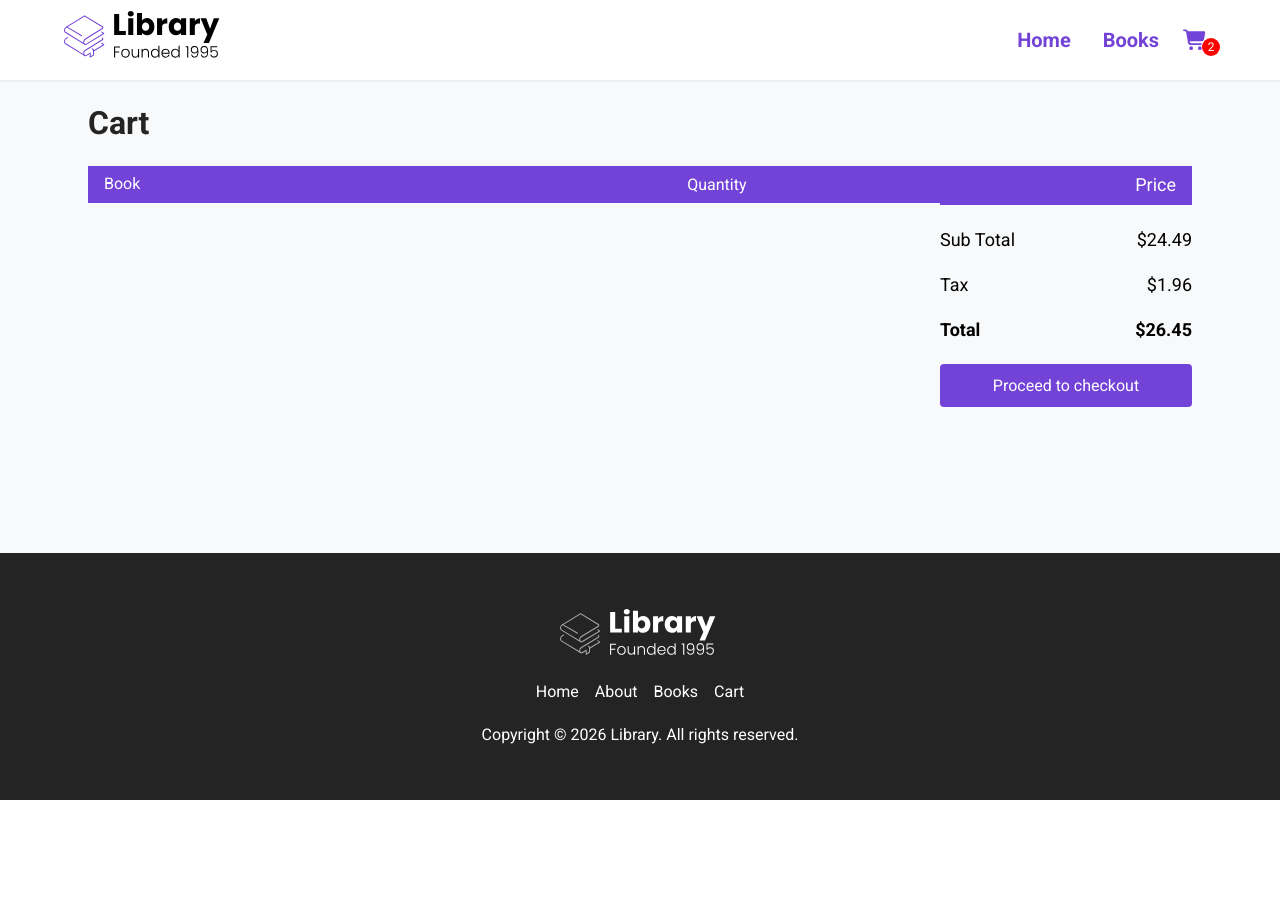
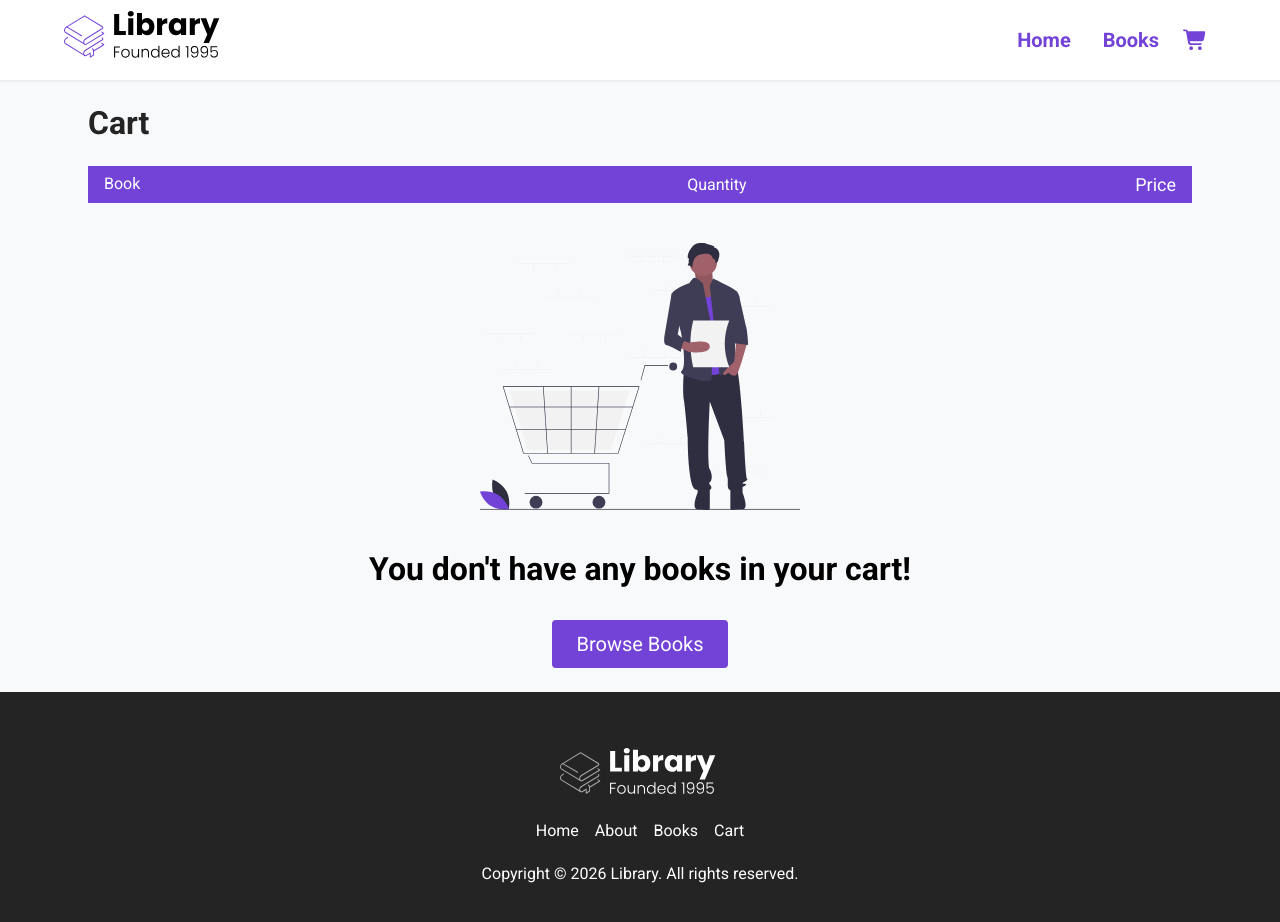
Before and after one commit to lisamolina1993/E-Commerce-App-w-React, a React (Create React App) app: page /cart in a window 1280 px wide. Shown: the top 922 px of the page. Before the commit the page ends 800 px from the top, so only its background shows below. Built offline with nearby package versions, Linux system fonts and the light colour scheme.

Commit message:
loading state and cart details completed

```diff
--- a/src/App.js
+++ b/src/App.js
@@ -12,25 +12,63 @@ function App() {
   const [cart, setCart] = useState([]);
 
   function addToCart(book) {
-     setCart(prevCart => [...prevCart, { ...book, quantity: 1 }]);
+    setCart([...cart, { ...book, quantity: 1 }])
+
+    // OPTION 2
+    // setCart(prevCart => [...prevCart, { ...book, quantity: 1 }]);
+  }
+
+  function removeItem(item) {
+    setCart(cart.filter((book) => book.id !== item.id))
+  }
+
+  function itemsInCart() {
+    let counter = 0;
+    cart.forEach((item) => {
+      counter += item.quantity
+    })
+    return counter;
   }
 
   function changeQuantity(book, quantity) {
-    console.log(book, quantity)
+    setCart(cart.map(item => {
+      if (item.id === book.id) {
+        return {
+          ...item,
+          quantity: +quantity,
+        }
+      }
+      else {
+        return item
+      }
+    }))
+
+
+    // OPTION 2
+    // setCart(cart.map((item) => {
+    // return item.id === book.id ?
+    // {...item, quantity: +quantity,} : item}) );
+
+    // OPTION 3
+    // setCart(prevCart =>
+    //   prevCart.map(item =>
+    //     item.id === book.id ? { ...item, quantity: Number(quantity) } : item
+    //   )
+    // );
   }
 
-  // useEffect(() => {
-  //   console.log(cart)
-  // }, [cart])
+  useEffect(() => {
+    console.log(cart)
+  }, [cart])
 
   return (
     <Router>
       <div className="App">
-        <Nav />
+        <Nav itemsInCart={itemsInCart()} />
         <Route path="/" exact component={Home} />
         <Route path="/books" exact render={() => <Books books={books} />} />
-        <Route path="/books/:id" render={() => <BookInfo books={books} addToCart={addToCart} cart={cart} />} />
-        <Route path="/cart" render={() => <Cart books={books} cart={cart} changeQuantity={changeQuantity} />} />
+        <Route path="/books/:id" render={() => <BookInfo books={books} cart={cart} addToCart={addToCart} />} />
+        <Route path="/cart" render={() => <Cart books={books} cart={cart} changeQuantity={changeQuantity} removeItem={removeItem} />} />
         <Footer />
       </div>
     </Router>
--- a/src/components/Landing.jsx
+++ b/src/components/Landing.jsx
@@ -1,5 +1,6 @@
 import React from "react";
 import UndrawBooks from "../assets 2/Undraw_Books.svg"
+import { Link } from "react-router-dom/cjs/react-router-dom.min";
 
 const Landing = () => {
   return (
@@ -11,9 +12,9 @@ const Landing = () => {
             <h2>
               Find your dream book with <span className="purple">Library</span>
             </h2>
-            <a href="/books">
+            <Link to="/books">
               <button className="btn">Browse books</button>
-            </a>
+            </Link>
           </div>
           <figure className="header__img--wrapper">
             <img src={UndrawBooks} alt="" className="" />
--- a/src/components/Nav.jsx
+++ b/src/components/Nav.jsx
@@ -3,7 +3,7 @@ import { FontAwesomeIcon } from "@fortawesome/react-fontawesome";
 import LibraryLogo from "../assets 2/Library.svg";
 import { Link } from "react-router-dom";
 
-const Nav = () => {
+const Nav = ({ itemsInCart }) => {
     function openMenu() {
         document.body.classList.add("menu--open")
     }
@@ -14,28 +14,30 @@ const Nav = () => {
   return (
     <nav>
       <div className="nav__container">
-        <a href="/">
+        <Link to="/">
           <img src={LibraryLogo} alt="" className="logo" />
-        </a>
+        </Link>
         <ul className="nav__links">
           <li className="nav__list">
-            <a href="/" className="nav__link">
+            <Link to="/" className="nav__link">
               Home
-            </a>
+            </Link>
           </li>
           <li className="nav__list">
-            <a href="/books" className="nav__link">
+            <Link to="/books" className="nav__link">
               Books
-            </a>
+            </Link>
           </li>
           <button className="btn__menu" onClick={openMenu}>
             <FontAwesomeIcon icon="bars" />
           </button>
           <li className="nav__icon">
-            <a href="/cart" className="nav__link">
+            <Link to="/cart" className="nav__link">
               <FontAwesomeIcon icon="shopping-cart" />
-            </a>
-            <span className="cart__length">2</span>
+            </Link>
+            {
+               itemsInCart > 0 && (  <span className="cart__length">{itemsInCart}</span> // conditional rendering, only show the span if there are items in the cart
+            )}
           </li>
         </ul>
         <div className="menu__backdrop">
@@ -44,13 +46,13 @@ const Nav = () => {
             </button>
             <ul className="menu__links">
                 <li className="menu__list">
-                    <a href="/" className="menu__link">Home</a>
+                    <Link to="/" className="menu__link">Home</Link>
                 </li>
                 <li className="menu__list">
-                    <a href="/books" className="menu__link">Books</a>
+                    <Link to="/books" className="menu__link">Books</Link>
                 </li>
                 <li className="menu__list">
-                    <a href="/cart" className="menu__link">Cart</a>
+                    <Link to="/cart" className="menu__link"></Link>
                 </li>
             </ul>
         </div>
--- a/src/components/ui/Book.jsx
+++ b/src/components/ui/Book.jsx
@@ -1,16 +1,37 @@
 import { FontAwesomeIcon } from "@fortawesome/react-fontawesome";
-import React from "react";
+import React, { useState, useEffect, useRef } from "react";
 import Rating from "./Rating";
 import Price from "./Price";
 import { Link } from "react-router-dom/cjs/react-router-dom.min";
 
+const Book = ({ book }) => {
+  const [img, setImg] = useState(false);
 
-const Book = ({ book }) => {
+  const mountedRef = useRef(true);
+
+  useEffect(() => {
+    const image = new Image();
+    image.src = book.url;
+    image.onload = () => {
+      setTimeout(() => {
+        if (mountedRef.current) {
+          setImg(image);
+        }
+      }, 300);
+    };
+    return () => {
+      //when the component unmounts, we set the ref to false, so that when the image loads, we don't try to update state on an unmounted component
+      mountedRef.current = false;
+    };
+  });
+
   return (
     <div className="book">
+      {img ? (
+        <>
           <Link to={`/books/${book.id}`}>
             <figure className="book__img--wrapper">
-          <img src={book.url} alt="" className="book__img" />
+              <img src={img.src} alt="" className="book__img" />
             </figure>
           </Link>
           <div className="book__title">
@@ -19,7 +40,19 @@ const Book = ({ book }) => {
             </Link>
           </div>
           <Rating rating={book.rating} />
-        <Price salePrice={book.salePrice} originalPrice={book.originalPrice} />
+          <Price
+            salePrice={book.salePrice}
+            originalPrice={book.originalPrice}
+          />
+        </>
+      ) : (
+        <>
+          <div className="book__img--skeleton"></div>
+          <div className="skeleton book__title--skeleton"></div>
+          <div className="skeleton book__rating--skeleton"></div>
+          <div className="skeleton book__price--skeleton"></div>
+        </>
+      )}
     </div>
   );
 };
--- a/src/index.css
+++ b/src/index.css
@@ -404,6 +404,7 @@ FEATURES
 .book__title--skeleton {
   height: 21px;
   width: 100%;
+  max-width: 250px;
 }
 
 .book__rating--skeleton {
--- a/src/pages/Cart.jsx
+++ b/src/pages/Cart.jsx
@@ -1,6 +1,17 @@
 import React from "react";
+import EmptyCart from "../assets 2/empty_cart.svg";
+import { Link } from "react-router-dom/cjs/react-router-dom.min";
 
-const Cart = ({ cart, changeQuantity, }) => {
+const Cart = ({ cart, changeQuantity, removeItem }) => {
+  const total = () => {
+    let price = 0;
+    cart.forEach((item) => {
+      price +=
+        +(item.salePrice || item.originalPrice) * item.quantity.toFixed(2);
+    });
+    return price;
+  };
+
   return (
     <div id="books__body">
       <main id="books__main">
@@ -20,16 +31,20 @@ const Cart = ({ cart, changeQuantity, }) => {
                   return (
                     <div className="cart__item" key={book.id}>
                       <div className="cart__book">
-                        <img
-                          src={book.url}
-                          className="cart__book--img"
-                        />
+                        <img src={book.url} className="cart__book--img" />
                         <div className="cart__book--info">
                           <span className="cart__book--title">
                             {book.title}
                           </span>
-                          <span className="cart__book--price">{(book.salePrice || book.originalPrice).toFixed(2)}</span>
-                          <button className="cart__book--remove">Remove</button>
+                          <span className="cart__book--price">
+                            {(book.salePrice || book.originalPrice).toFixed(2)}
+                          </span>
+                          <button
+                            className="cart__book--remove"
+                            onClick={() => removeItem(book)}
+                          >
+                            Remove
+                          </button>
                         </div>
                       </div>
                       <div className="cart__quantity">
@@ -39,32 +54,49 @@ const Cart = ({ cart, changeQuantity, }) => {
                           max={99}
                           className="cart__input"
                           value={book.quantity}
-                          onChange={(event) => changeQuantity(book, event.target.value)}
+                          onChange={(event) =>
+                            changeQuantity(book, event.target.value)
+                          }
                         />
                       </div>
-                      <div className="cart__total">$24.49</div>
+                      <div className="cart__total">
+                        $
+                        {book.quantity *
+                          (book.salePrice || book.originalPrice).toFixed(2)}
+                      </div>
                     </div>
                   );
                 })}
               </div>
+              {cart.length === 0 && ( // if there are no items in the cart, show the empty cart message, otherwise, show the total)
+                <div className="cart__empty">
+                <img src={EmptyCart} alt="" className="cart__empty--img" />
+                <h2>You don't have any books in your cart!</h2>
+                <Link to="/books" className="cart__link">
+                  <div className="btn">Browse Books</div>
+                </Link>
               </div>
+            )}
+            </div>
+            {cart.length > 0 && ( // if there are items in the cart, show the total, otherwise, show the empty cart message)
               <div className="total">
                 <div className="total__item total__sub-total">
                   <span>Sub Total</span>
-                <span>$24.49</span>
+                  <span>${(total() * 0.9).toFixed(2)}</span>
                 </div>
                 <div className="total__item total__tax">
                   <span>Tax</span>
-                <span>$1.96</span>
+                  <span>${(total() * 0.1).toFixed(2)}</span>
                 </div>
                 <div className="total__item total__price">
                   <span>Total</span>
-                <span>$26.45</span>
+                  <span>${total().toFixed(2)}</span>
                 </div>
                 <button className="btn btn__checkout no-cursor">
                   Proceed to checkout
                 </button>
               </div>
+            )}
           </div>
         </div>
       </main>
```
Also changed, not shown: src/pages/BookInfo.jsx (+6 -6 lines). Lines whose indentation alone changed are shown as unchanged.
